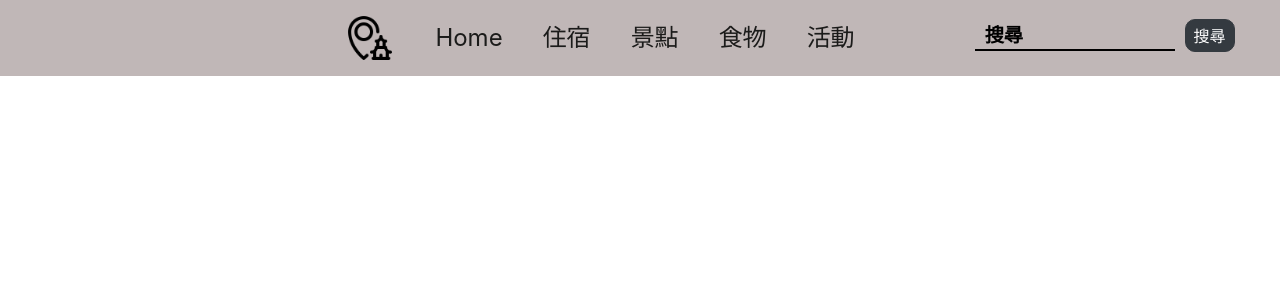
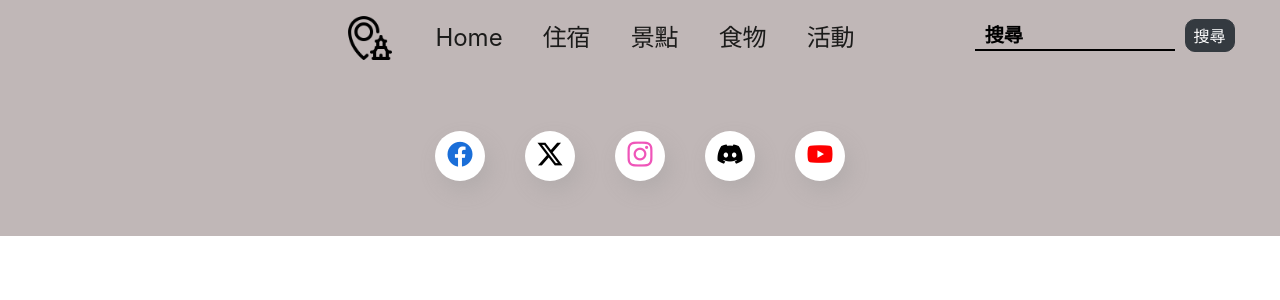
Before and after one commit to wenqi990/20240517work, a Vue app: page /TainanFood in a window 1280 px wide. Shown: the top 300 px of the page. Built offline with nearby package versions, Linux system fonts and the light colour scheme.

Commit message:
add footer

```diff
--- a/src/views/グルメ/TainanFood.vue
+++ b/src/views/グルメ/TainanFood.vue
@@ -1,9 +1,17 @@
 <script>
+import Footer from '../../views/Footer.vue';
 
+  export default {
+    components: { Footer },
+    setup(){
+      return {}
+    }
+  }
 
     </script>
 
 <template>
+    <Footer></Footer>
 </template>
 
 <style scoped lang="scss">
--- a/src/views/景點/Attractions.vue
+++ b/src/views/景點/Attractions.vue
@@ -1,5 +1,5 @@
 <script>
-
+import Footer from '../../views/Footer.vue';
 export default{
     data(){
         return{
@@ -798,7 +798,10 @@ export default{
             immediate: true
             },
         },
-
+        components: { Footer },
+    setup(){
+    return {}
+    }
 
 }
 </script>
@@ -903,7 +906,7 @@ export default{
     <div class="bg">
     <img src="/public/imags/景點類圖片/20220929215654_71.jpg" style="width: 100dvw;height: 100dvh;opacity: 5%;">
     </div>
-
+<Footer></Footer>
 </template>
 
 
```
